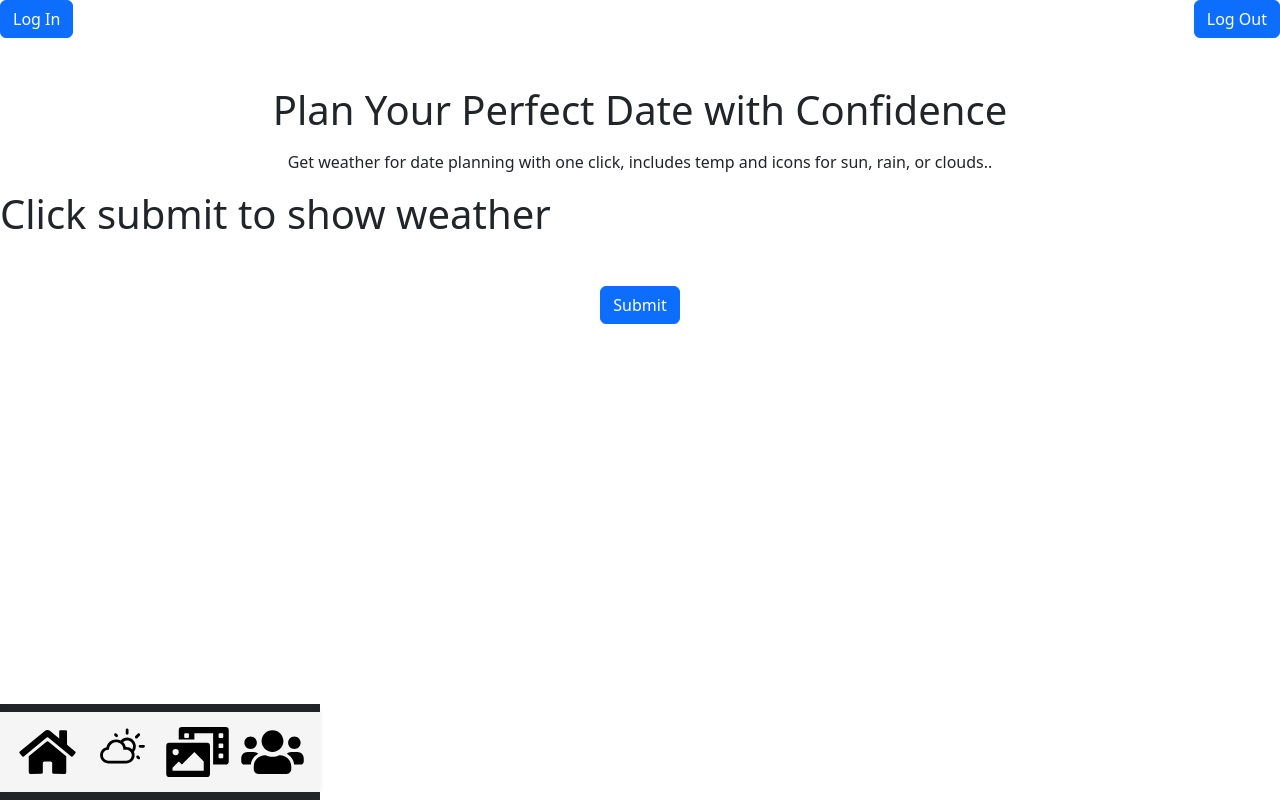
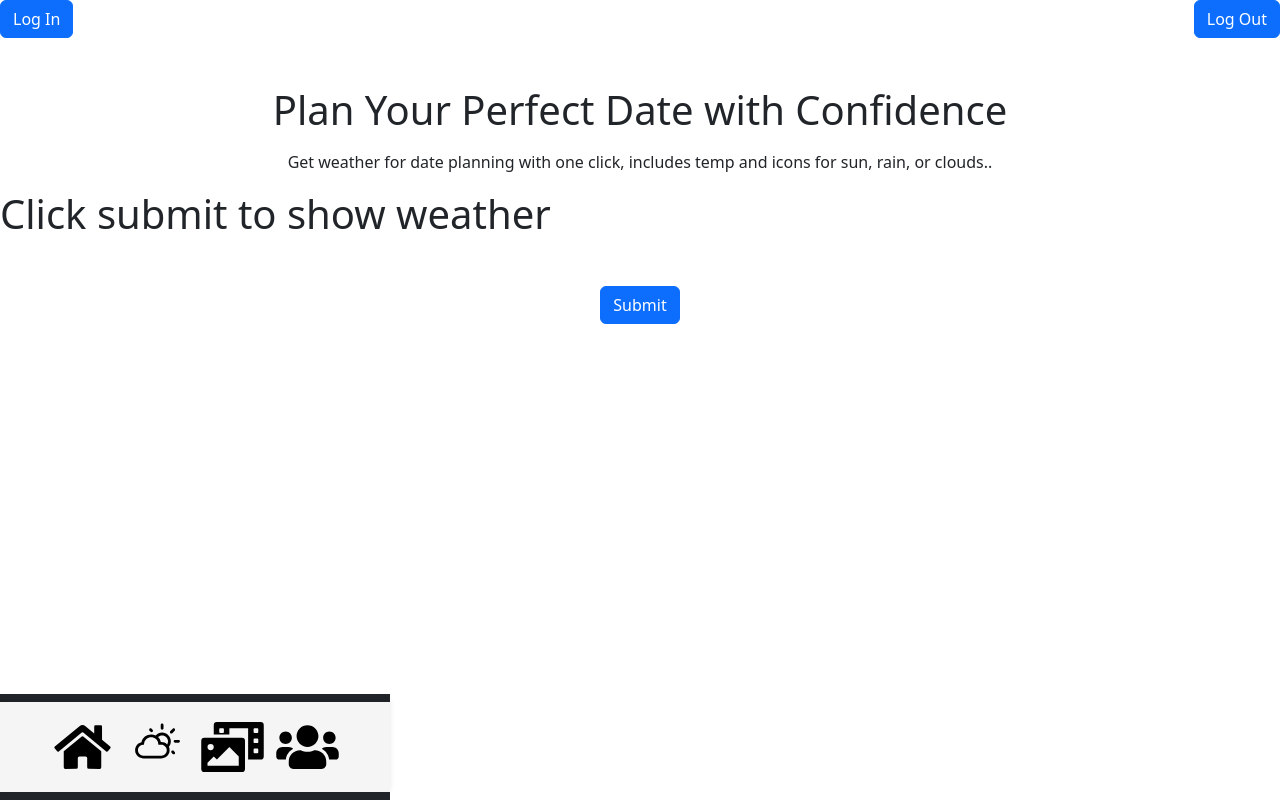
Before and after one commit to Date-Planner/React_DateNightApp-, a React (Create React App) app: page /weather in a window 1280 px wide. Built offline with nearby package versions, Linux system fonts and the light colour scheme; no server answers.

Commit message:
Nav Bar Fixed

```diff
--- a/src/components/nav.css
+++ b/src/components/nav.css
@@ -9,7 +9,7 @@
     justify-content: space-between;
     align-items: center;
     height: 80px;
-    padding: 10px;
+    padding: 45px;
     background-color: #f5f5f5;
     box-shadow: 0 -2px 5px rgba(0, 0, 0, 0.1);
 }
```
